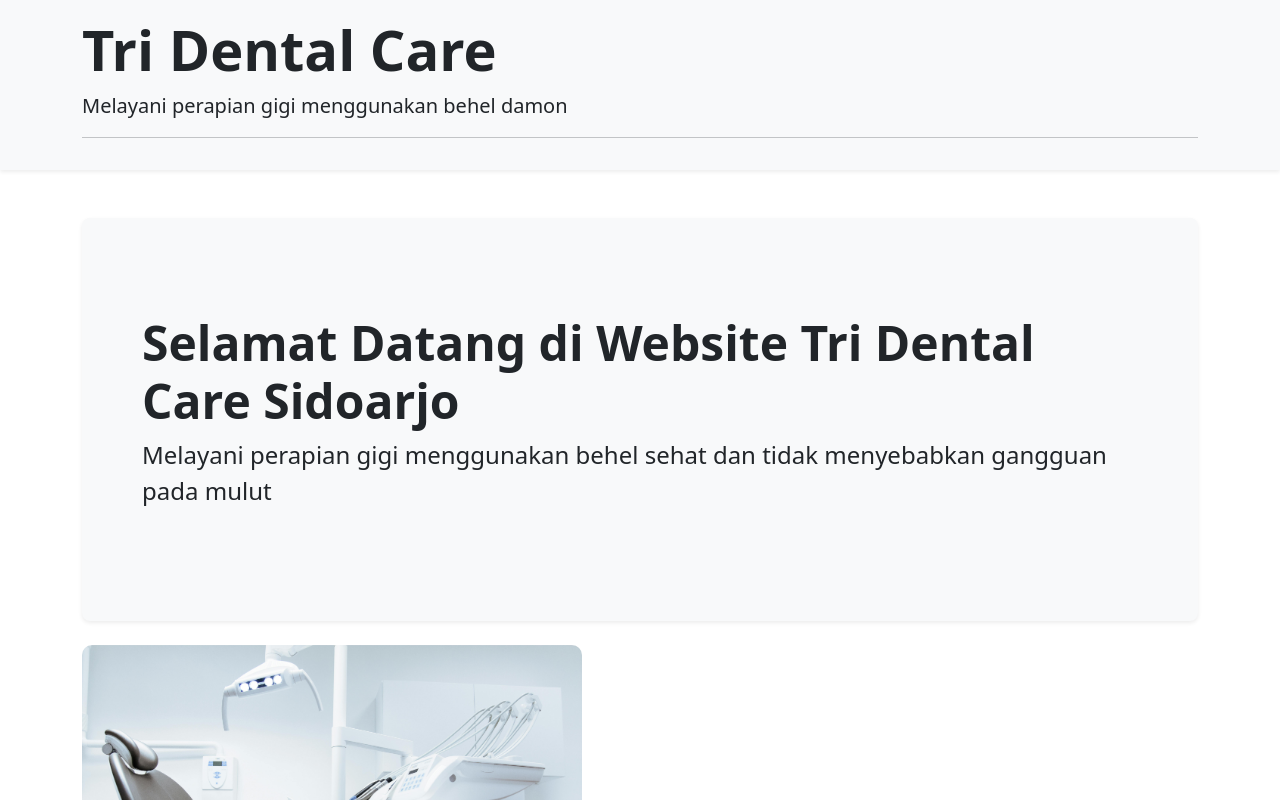
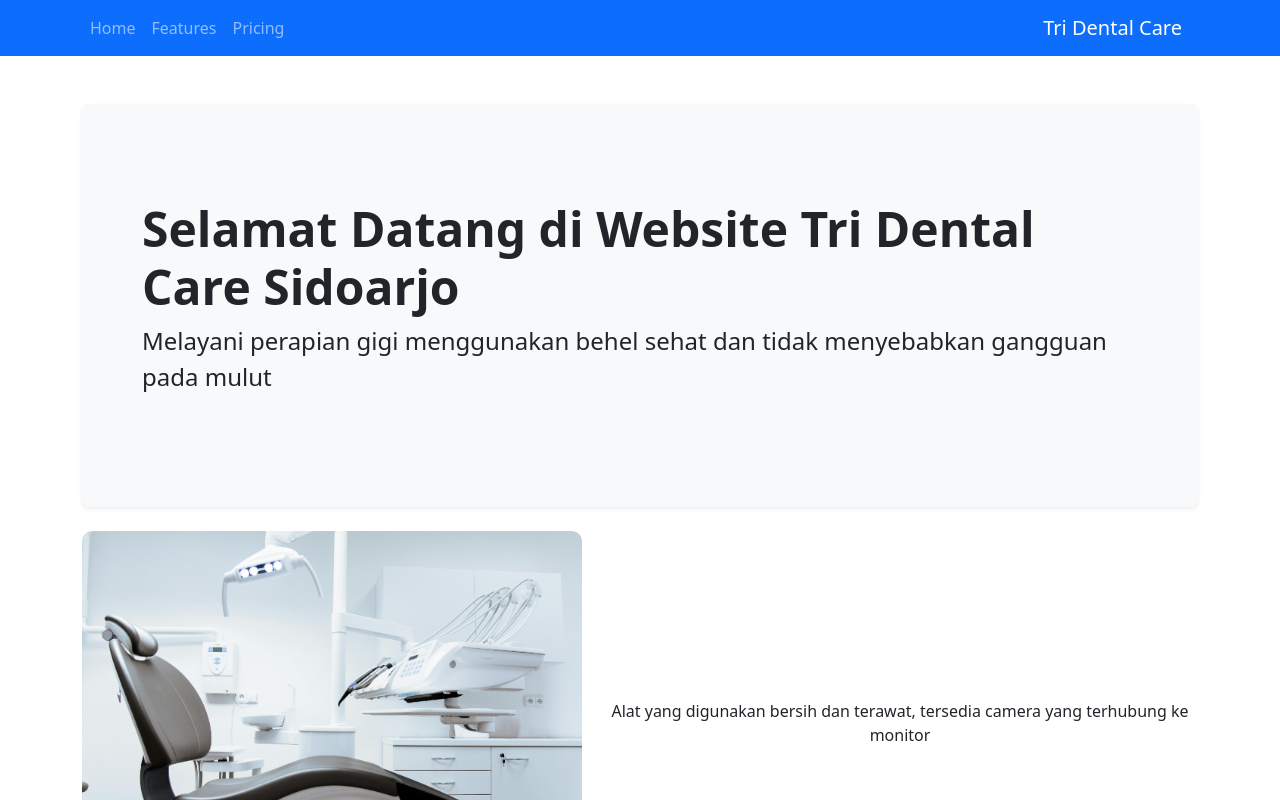
Before and after one commit to alrazak/frontend-react-tridentalcare, a React (Vite) app: page / in a window 1280 px wide. Shown: the top 800 px of the page. Built offline with nearby package versions, Linux system fonts and the light colour scheme.

Commit message:
put: header navbar

```diff
--- a/package.json
+++ b/package.json
@@ -12,6 +12,7 @@
   "dependencies": {
     "bootstrap": "^5.3.3",
     "react": "^18.2.0",
+    "react-bootstrap": "^2.10.4",
     "react-dom": "^18.2.0",
     "react-router-dom": "^6.23.0"
   },
--- a/src/components/Header.jsx
+++ b/src/components/Header.jsx
@@ -1,15 +1,23 @@
-import React from "react";
+import React from 'react';
+import Container from 'react-bootstrap/Container';
+import Nav from 'react-bootstrap/Nav';
+import Navbar from 'react-bootstrap/Navbar';
 
 function Header() {
-    return (
-        <header className="bg-light py-3 shadow-sm mb-5">
-            <div className="container">
-                <h1 className="display-4 fw-bold">Tri Dental Care</h1>
-                <p className="lead">Melayani perapian gigi menggunakan behel damon</p>
-                <hr />
-            </div>
-        </header>
-    )
+  return (
+    <>
+      <Navbar bg="primary" data-bs-theme="dark">
+        <Container>
+          <Nav className="me-auto">
+            <Nav.Link href="#home">Home</Nav.Link>
+            <Nav.Link href="#features">Features</Nav.Link>
+            <Nav.Link href="#pricing">Pricing</Nav.Link>
+          </Nav>
+          <Navbar.Brand href="#home">Tri Dental Care</Navbar.Brand>
+        </Container>
+      </Navbar>
+    </>
+  );
 }
 
 export default Header;
```
Also changed, not shown: 1 other file (tests, documents, lock files or other folders).
